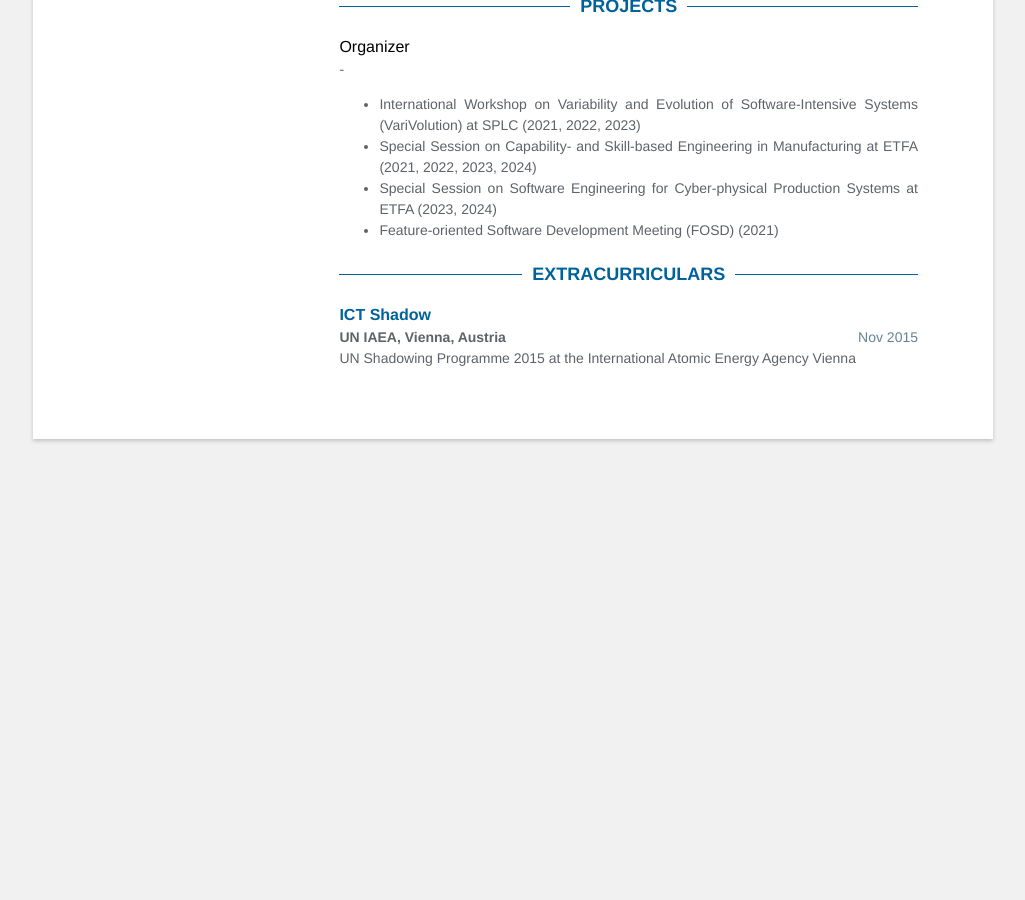
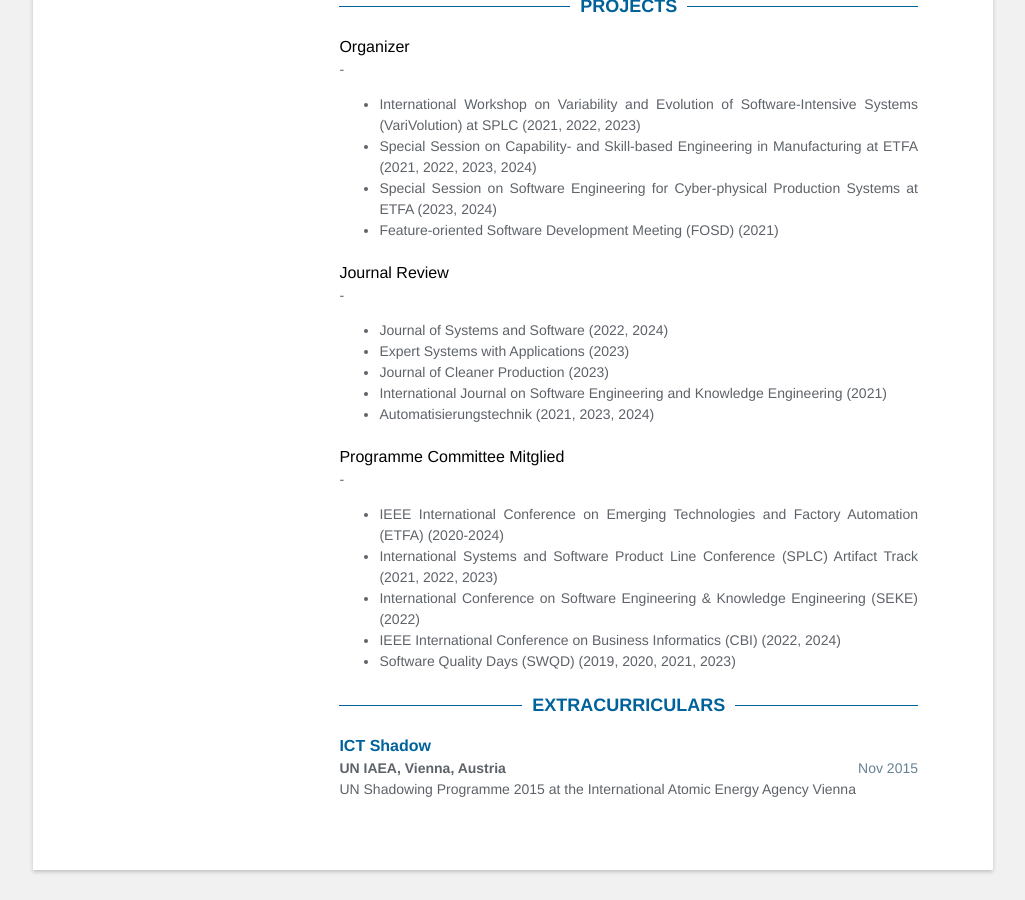
Before and after one commit to kristofmeixner/kristofmeixner.github.io, a Jekyll site: the page built from index.html, in a window 1280 px wide and 900 px high, scrolled down 1973 px. Shown: the whole window, without its empty margins (127-1152 px from the left). Built offline with Jekyll 4.4.1, drawn with Linux system fonts in a browser that asks for light colours; before the commit the page ends 2442 px from its top, so only the background shows below that.

Commit message:
Scientific Service

```diff
--- a/_data/data.yml
+++ b/_data/data.yml
@@ -214,6 +214,28 @@ scientificservice:
         <li>Feature-oriented Software Development Meeting (FOSD) (2021)</li>
       </ul>
 
+  - title: Journal Review
+    # link: #
+    details: |
+      <ul class="resume-item-list">
+        <li>Journal of Systems and Software (2022, 2024)</li>
+        <li>Expert Systems with Applications (2023)</li>
+        <li>Journal of Cleaner Production (2023)</li>
+        <li>International Journal on Software Engineering and Knowledge Engineering (2021)</li>
+        <li>Automatisierungstechnik (2021, 2023, 2024)</li>
+      </ul>
+
+  - title: Programme Committee Mitglied
+    # link: #
+    details: |
+      <ul class="resume-item-list">
+        <li>IEEE International Conference on Emerging Technologies and Factory Automation (ETFA) (2020-2024)</li>
+        <li>International Systems and Software Product Line Conference (SPLC) Artifact Track (2021, 2022, 2023)</li>
+        <li>International Conference on Software Engineering & Knowledge Engineering (SEKE) (2022)</li>
+        <li>IEEE International Conference on Business Informatics (CBI) (2022, 2024)</li>
+        <li>Software Quality Days (SWQD) (2019, 2020, 2021, 2023)</li>
+      </ul>
+
 # projects:
 #   - title: UN Shadowing Programme 2015
 #     # link: #
```
